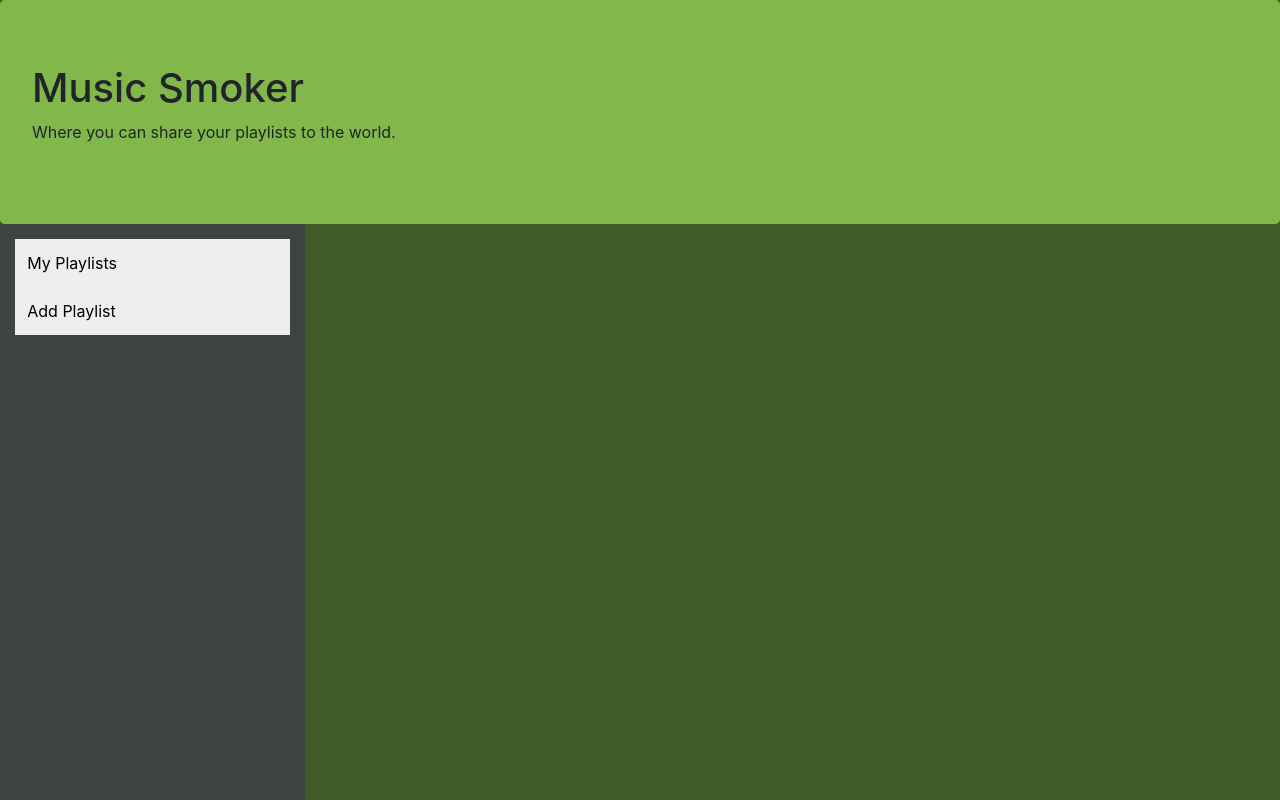
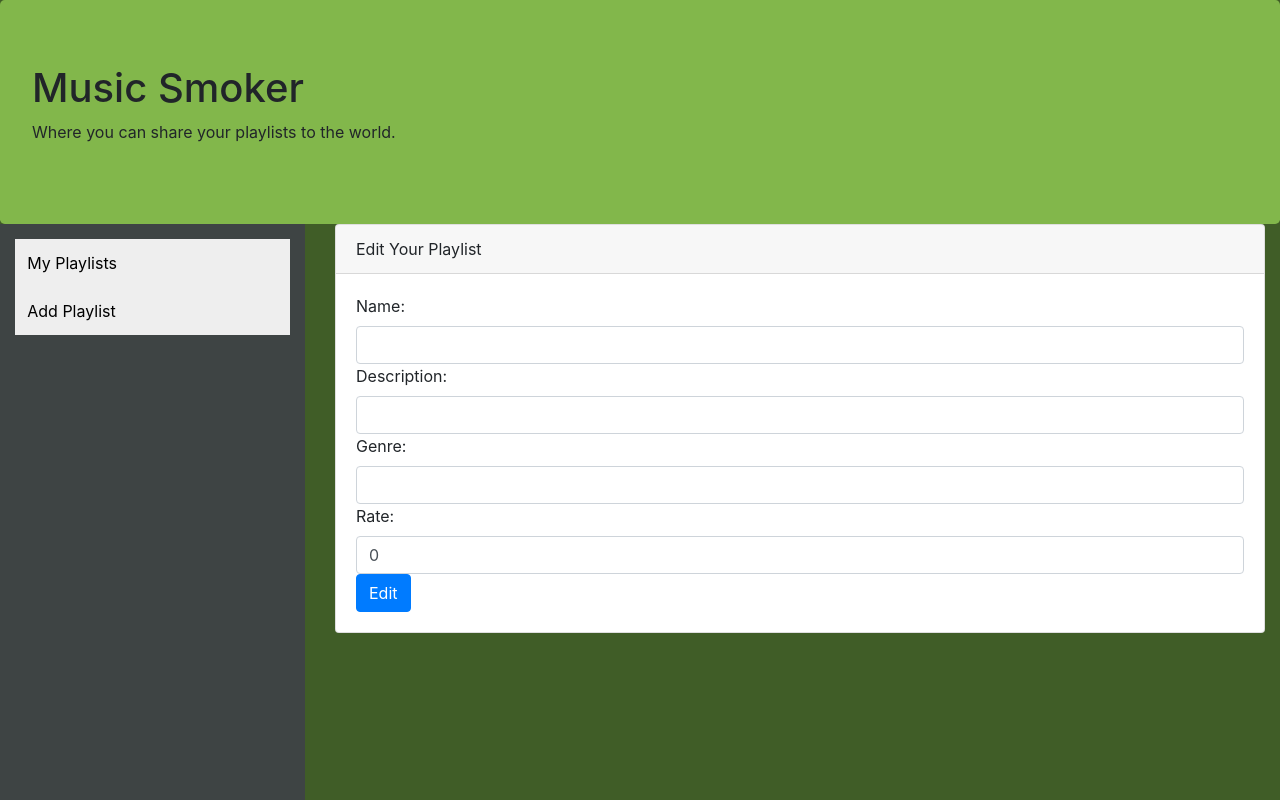
Before and after one commit to estuardo9609/Music-Smoker-2, an Angular app: page /edit/1 in a window 1280 px wide. Before the commit this address led to /. Shown: the top 800 px of the page. Built offline with nearby package versions, Linux system fonts and the light colour scheme.

Commit message:
Se agrego la funcionalidad de editar las playlist

```diff
--- a/src/app/app-routing.module.ts
+++ b/src/app/app-routing.module.ts
@@ -3,11 +3,13 @@ import { RouterModule, Routes } from '@angular/router';
 
 import {RouterContainerComponent} from './router-container/router-container.component';
 import {DashboardComponent} from './dashboard/dashboard.component';
+import {EditPlaylistComponent} from './edit-playlist/edit-playlist.component'
 
 const routes: Routes = [
   { path: '', redirectTo: '/dashboard', pathMatch: 'full' },
   { path: 'dashboard', component: DashboardComponent },
-  { path: 'create-playlist', component: RouterContainerComponent }
+  { path: 'create-playlist', component: RouterContainerComponent },
+  { path: 'edit/:name', component: EditPlaylistComponent }
 ];
 
 
--- a/src/app/app.module.ts
+++ b/src/app/app.module.ts
@@ -11,6 +11,7 @@ import { LocalStorageServiceService } from './local-storage-service.service';
 import { CreatePlaylistComponent } from './create-playlist/create-playlist.component';
 import { RouterContainerComponent } from './router-container/router-container.component';
 import { AppRoutingModule } from './app-routing.module';
+import { EditPlaylistComponent } from './edit-playlist/edit-playlist.component';
 
 @NgModule({
   declarations: [
@@ -20,7 +21,8 @@ import { AppRoutingModule } from './app-routing.module';
     MySelectorBarComponent,
     DashboardComponent,
     CreatePlaylistComponent,
-    RouterContainerComponent
+    RouterContainerComponent,
+    EditPlaylistComponent
   ],
   imports: [
     BrowserModule,
--- a/src/app/dashboard/dashboard.component.html
+++ b/src/app/dashboard/dashboard.component.html
@@ -9,7 +9,7 @@
                         <p class="card-text">Description: {{Playlist.description}} </p>
                         <p>Rate: {{Playlist.rate}}</p>
                         <a href="#" (click)="removePlaylist(Playlist)" class="btn btn-danger">Delete</a>
-                        <a href="#" class="btn btn-primary">Edit</a>
+                        <a href="#" routerLink = "/edit/{{Playlist.name}}" class="btn btn-primary">Edit</a>
                       </div>
                   </div>
         </li>
--- /dev/null
+++ b/src/app/edit-playlist/edit-playlist.component.html
@@ -0,0 +1,26 @@
+<div class="card">
+    <div class = "card-header">
+      Edit Your Playlist
+    </div>
+    <div class="card-body">
+        <div>
+            <label for="name">Name:</label>
+            <input type = "text" class="form-control" name="name"  value="{{playlist.name}}" [(ngModel)]="playlist.name">
+        </div>
+        <div>
+              <label for="description">Description:</label>
+              <input type = "text" class="form-control" name="description" value="{{playlist.description}}" [(ngModel)]="playlist.description">
+        </div>
+        <div>
+              <label for="genre">Genre:</label>
+              <input type = "text" class="form-control" name="genre" value="{{playlist.genre}}" [(ngModel)]="playlist.genre">
+        </div>
+        <div>
+              <label for="rate">Rate:</label>
+              <input type = "text" class="form-control" name="rate" value="{{playlist.rate}}" [(ngModel)]="playlist.rate">
+        </div>
+        <div>
+            <a href="#" (click)="editPlaylist(playlist)" class="btn btn-primary">Edit</a>
+        </div>
+    </div>
+  </div>
--- /dev/null
+++ b/src/app/edit-playlist/edit-playlist.component.ts
@@ -0,0 +1,34 @@
+import { Component, OnInit } from '@angular/core';
+import { Playlist } from '../playlist';
+import { LocalStorageServiceService} from '../local-storage-service.service'
+import { ActivatedRoute } from '@angular/router';
+
+@Component({
+  selector: 'app-edit-playlist',
+  templateUrl: './edit-playlist.component.html',
+  styleUrls: ['./edit-playlist.component.css']
+})
+export class EditPlaylistComponent implements OnInit {
+
+  playlist:Playlist;
+  arrayIndex:number;
+
+  constructor(private route: ActivatedRoute, public localStorageService: LocalStorageServiceService) { }
+
+  ngOnInit(): void {
+    this.getUniquePlaylist(),
+    this.getArrayIndex()
+  }
+
+  getUniquePlaylist():void{
+    this.playlist = this.localStorageService.getUniquePlaylist(this.route.snapshot.paramMap.get('name'));
+  }
+
+  getArrayIndex():void{
+    this.arrayIndex = this.localStorageService.getIndex(this.playlist);
+  }
+
+  editPlaylist(){
+    this.localStorageService.editPlaylist(this.arrayIndex,this.playlist);
+  }
+}
--- a/src/app/local-storage-service.service.ts
+++ b/src/app/local-storage-service.service.ts
@@ -22,7 +22,7 @@ export class LocalStorageServiceService {
    addPlaylist(playlist: Playlist):void{
      this.playlists = [];
      this.playlists.unshift(playlist);
-    let playlists;
+      let playlists;
 
       if(localStorage.getItem('playlists')===null){
         playlists = [];
@@ -47,4 +47,49 @@ export class LocalStorageServiceService {
       }
     }
   }
+
+  editPlaylist(indexArray: number, playlist: Playlist):void{
+    if(localStorage.getItem('playlists')===null){}
+    else{
+      this.playlists = JSON.parse(localStorage.getItem('playlists'));
+      this.playlists[indexArray].name = playlist.name;
+      this.playlists[indexArray].description = playlist.description;
+      this.playlists[indexArray].genre = playlist.genre;
+      this.playlists[indexArray].rate = playlist.rate;
+      localStorage.setItem('playlists',JSON.stringify(this.playlists));
+      }
+  }
+
+  getIndex(playlist: Playlist): number{
+    var indexNum = 0;
+    if(localStorage.getItem('playlists')===null){}
+    else{
+      this.playlists = JSON.parse(localStorage.getItem('playlists'));
+      for(var i = 0; i<this.playlists.length; i++){
+        if(playlist.name == this.playlists[i].name){
+          indexNum = i;
+        }
+      }
+    }
+    return indexNum;
+  }
+
+  getUniquePlaylist(name: string): Playlist{
+    var playlist: Playlist;
+    playlist = {name:"",
+            description:"",
+            genre:"",
+            rate: 0,
+            hide: true};
+    if(localStorage.getItem('playlists')===null){return playlist}
+    else{
+      this.playlists = JSON.parse(localStorage.getItem('playlists'));
+      for(var i = 0; i<this.playlists.length; i++){
+        if(name == this.playlists[i].name){
+          playlist = this.playlists[i];
+        }
+      }
+    }
+    return playlist;
+  }
 }
```
Also changed, not shown: src/app/edit-playlist/edit-playlist.component.css (added), 1 other file (tests, documents, lock files or other folders).
